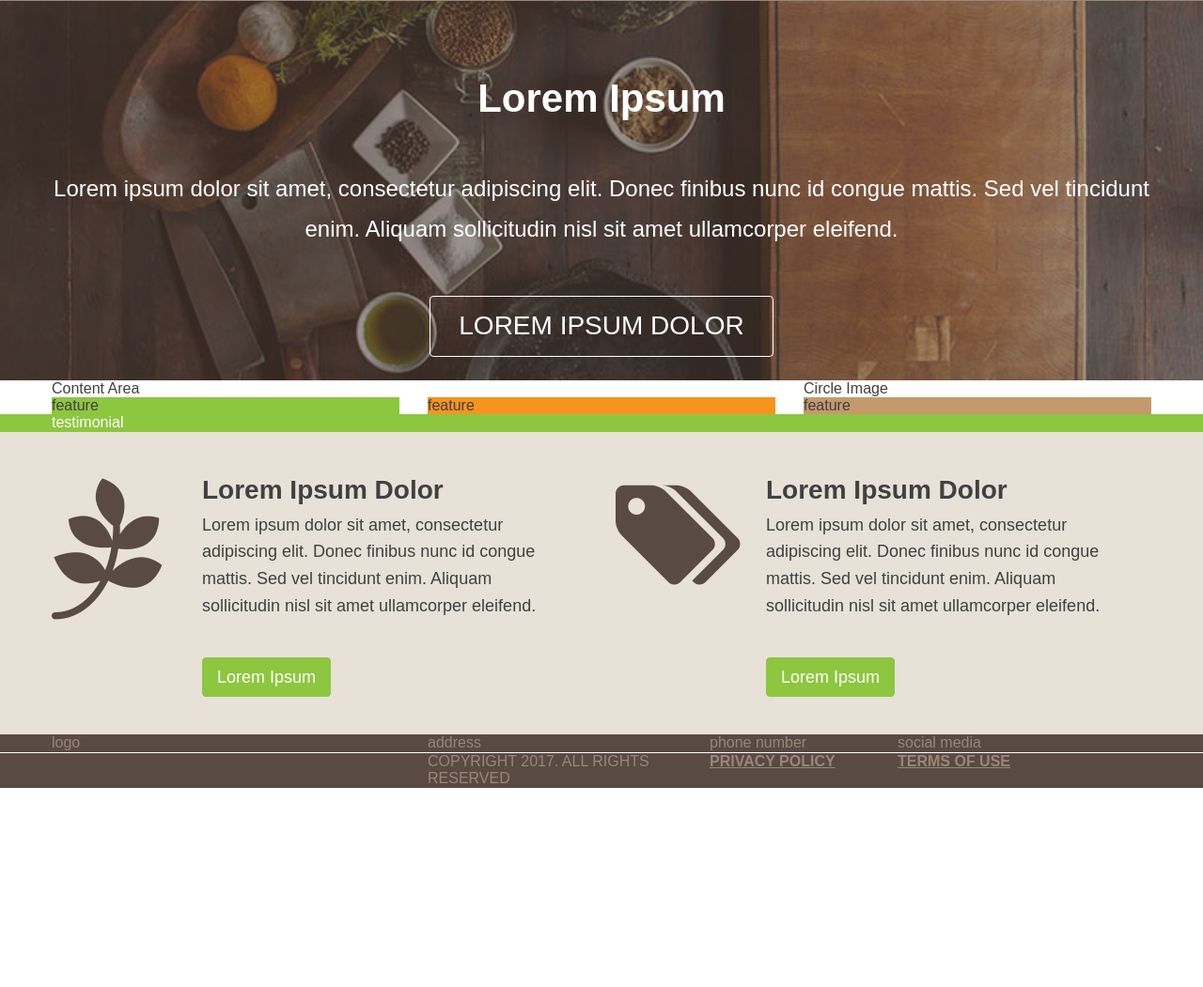
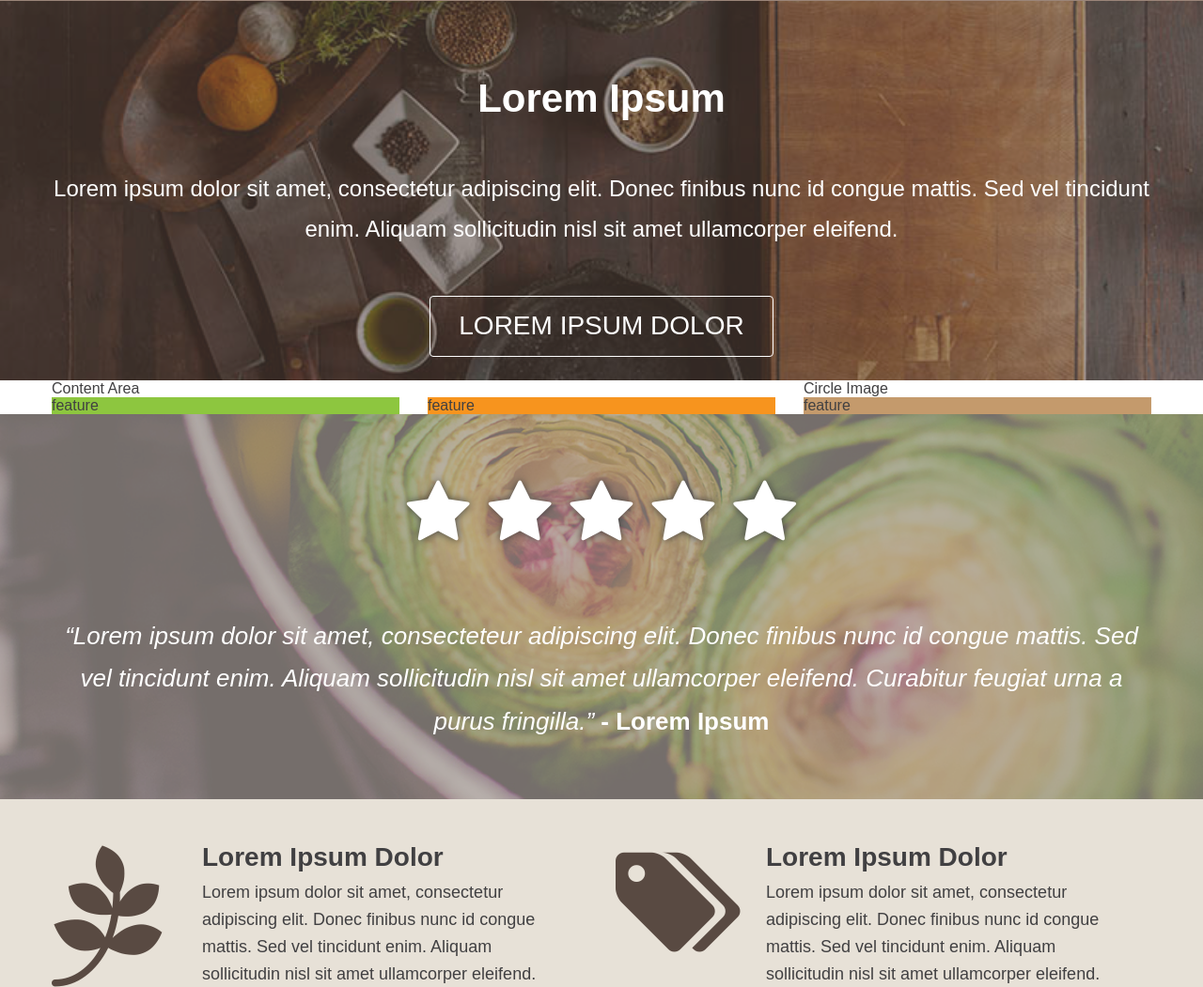
Before and after one commit to tjsantos/css, a website: page index.html in a window 1280 px wide. Shown: the part 305-1356 px from the top of the page at 94% size. Before the commit the page ends 1144 px from the top, so only its background shows below. Drawn offline with Linux system fonts and the light colour scheme.

Commit message:
testimonial section

```diff
--- a/index.html
+++ b/index.html
@@ -74,8 +74,23 @@
     </div>
   </section>
   <section class="testimonial">
+    <div class="bg-image">
+      <img alt="testimonial background" src="images/testimonial-bg.jpg">
+    </div>
     <div class="container">
-      testimonial
+      <div class="testimonial__rating">
+        <i class="fa fa-star" aria-hidden="true"></i>
+        <i class="fa fa-star" aria-hidden="true"></i>
+        <i class="fa fa-star" aria-hidden="true"></i>
+        <i class="fa fa-star" aria-hidden="true"></i>
+        <i class="fa fa-star" aria-hidden="true"></i>
+      </div>
+      <div class="testimonial__body">
+        <q>Lorem ipsum dolor sit amet, consecteteur adipiscing elit. Donec finibus nunc id congue
+          mattis. Sed vel tincidunt enim. Aliquam sollicitudin nisl sit amet ullamcorper eleifend.
+          Curabitur feugiat urna a purus fringilla.</q>
+        <span class="testimonial__author">Lorem Ipsum</span>
+      </div>
     </div>
   </section>
   <section class="media-section">
--- a/stylesheet.scss
+++ b/stylesheet.scss
@@ -164,11 +164,6 @@ a {
 }
 .background-quaternary {
   background: $brown;
-}
-
-.testimonial {
-  background: $green;
-  color: white;
 }
 
 
@@ -374,3 +369,42 @@ a {
 .font125px {
   font-size: 125px !important;
 }
+
+.testimonial {
+  position: relative;
+  color: white;
+  text-align: center;
+  padding-top: 40px;
+  padding-bottom: 40px;
+  opacity: .75;
+  @include small-and-above() {
+    padding-top: 60px;
+    padding-bottom: 60px;
+  }
+}
+.testimonial__rating {
+  font-size: (60/16) + 0em;
+  line-height: 1.3;
+  text-shadow: 0 0 8px black;
+  @include small-and-above() {
+    font-size: (72/16) + 0em;
+  }
+}
+.testimonial__body {
+  margin-top: 50px;
+  font-size: (24/16) + 0em;
+  font-style: italic;
+  line-height: 1.75;
+  @include small-and-above() {
+    margin-top: 60px;
+    font-size: (26/16) + 0em;
+  }
+}
+.testimonial__author {
+  display: inline-block;
+  font-weight: bold;
+  font-style: normal;
+  &::before {
+    content: " - ";
+  }
+}
```
Also changed, not shown: stylesheet.css.
